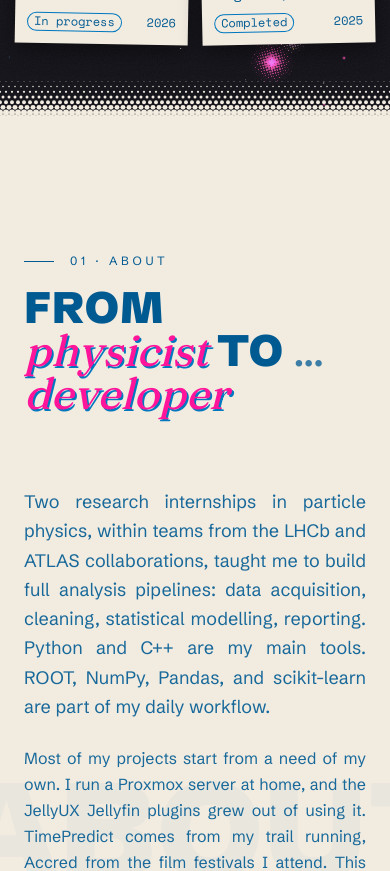
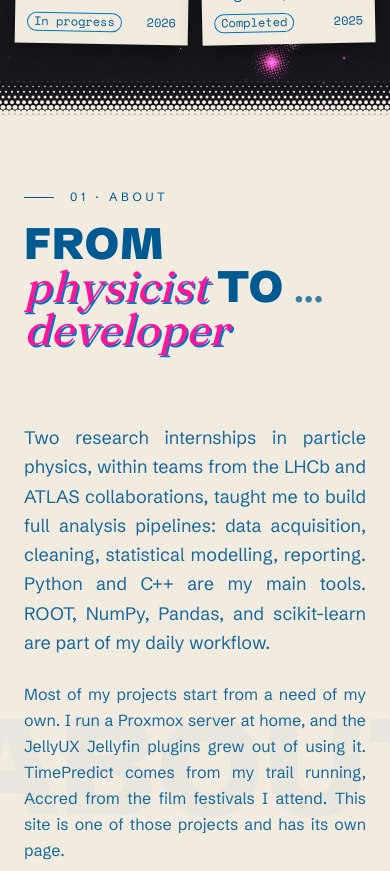
Before and after one commit to Samuellct/portfolio-2026, a Next.js app: page /en in a window 390 px wide. Shown: the part 720-1591 px from the top of the page. Built offline with nearby package versions, Linux system fonts and the light colour scheme.

Commit message:
fix(home): halve the mobile padding of the About and Contact sections to 64 px

```diff
--- a/src/components/sections/AboutSection.tsx
+++ b/src/components/sections/AboutSection.tsx
@@ -132,7 +132,7 @@ export default function AboutSection({ statValues }: { statValues: HomeStats })
     <section
       ref={sectionRef}
       id="about"
-      className="section py-32 md:py-40 relative overflow-hidden"
+      className="section py-16 md:py-40 relative overflow-hidden"
     >
       <Watermark
         word="ABOUT"
--- a/src/components/sections/ContactSection.tsx
+++ b/src/components/sections/ContactSection.tsx
@@ -121,7 +121,7 @@ export default function ContactSection() {
     <section
       ref={sectionRef}
       id="contact"
-      className="section py-32 md:py-40 relative overflow-hidden flex items-center"
+      className="section py-16 md:py-40 relative overflow-hidden flex items-center"
     >
       {/* Paper follows paper (DEC-16j): a thin blue rule parts Contact from About. */}
       <div aria-hidden="true" className="absolute top-0 inset-x-0 max-w-7xl mx-auto px-6 md:px-12 lg:px-16">
```
